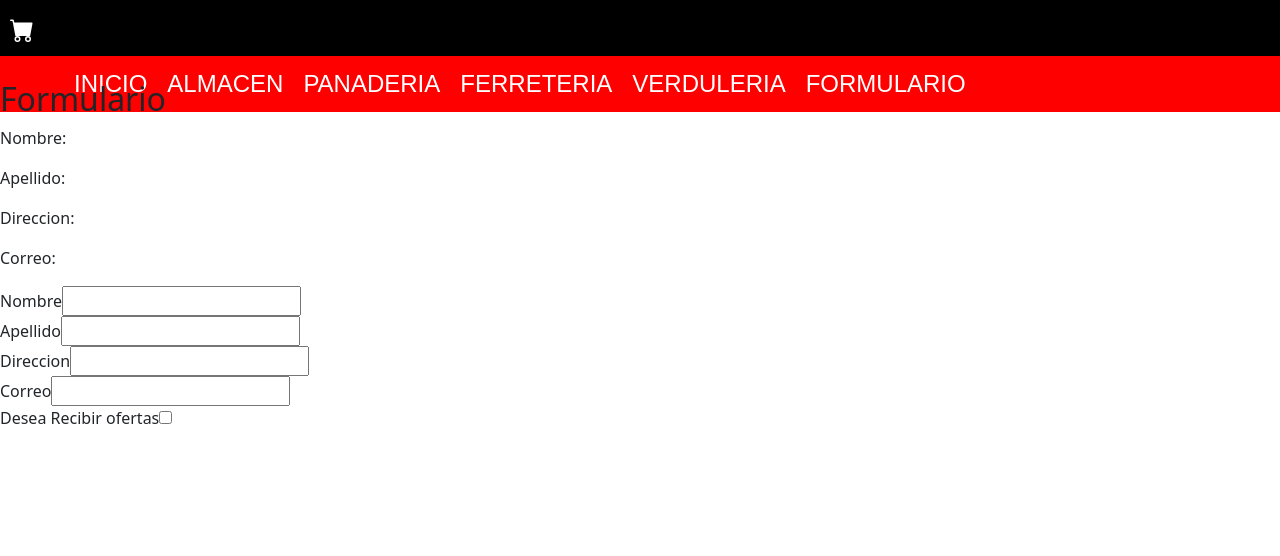
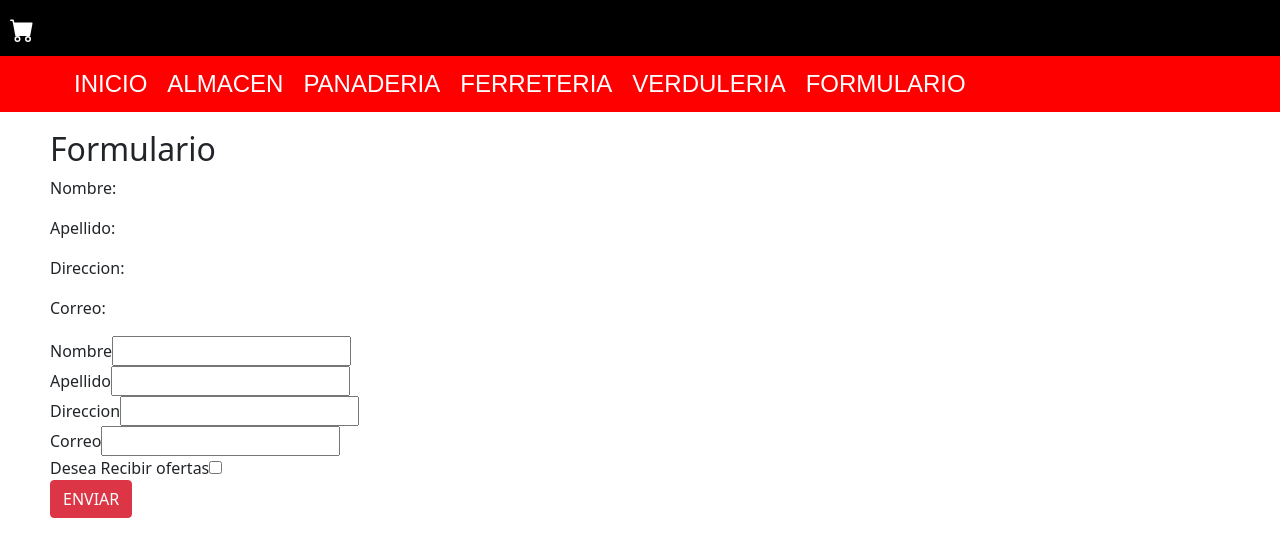
Before and after one commit to OrtegaSebastian/ReactFinalEcommerce, a React (Create React App) app: page /categoria/formulario in a window 1280 px wide. Shown: the top 556 px of the page. Built offline with nearby package versions, Linux system fonts and the light colour scheme.

Commit message:
pendienteNetlify

```diff
--- a/src/components/Cart/Cart.jsx
+++ b/src/components/Cart/Cart.jsx
@@ -31,7 +31,7 @@ const Carrito = () => {
         carrito.map((producto) =>
         <CarritoItem key={producto.item.id} producto={producto.item} />)
         )}
-     <button  className="btn btn-outline-primary"  onClick={generarOrden} >Terminar Compra</button>
+    <button  className="btn btn-outline-primary"  onClick={generarOrden} >Terminar Compra</button>
     </div>
     <button onClick={VaciarCarrito} className="btn btn-outline-danger"> Borrar carrito</button>
     <p>El precio total de los productos es {PrecioTotal()} </p>
--- a/src/components/CartWidget/CartWidget.jsx
+++ b/src/components/CartWidget/CartWidget.jsx
@@ -1,4 +1,5 @@
 //logo de compras BiCart
+
 import React from 'react'
 import { BsCartFill } from 'react-icons/bs'
 
--- a/src/components/Form/Formulario.jsx
+++ b/src/components/Form/Formulario.jsx
@@ -12,7 +12,7 @@ const Formulario = () => {
 
     const ofertas = watch('incluirOfertas')
 
-    return <div>
+    return <div style={{margin:("30px","50px","50px","50px") }} className="col-md6" >
 
         <h2>Formulario</h2>
         <p>Nombre: {watch('nombre')}</p>
@@ -58,7 +58,7 @@ const Formulario = () => {
             {ofertas && (
                 <div>Se enviaran ofertas</div>
             )}
-            <imput type="submit" value ="Enviar"/>
+        <button className="btn btn-danger" value ="Enviar">ENVIAR</button>
         </form>
 
     </div>
--- a/src/components/ItemCount/ItemCount.jsx
+++ b/src/components/ItemCount/ItemCount.jsx
@@ -5,7 +5,7 @@ function Contar({ stock, inicial, onAdd }) {
 
 
   let [cantidad, setCantidad] = useState(inicial);
-  let [mostrar, setMostrar] = useState(true);
+
   const aumentarCantidad = () => {
     if (cantidad < stock) setCantidad(cantidad+1);
   };
--- a/src/components/ItemList/Item.jsx
+++ b/src/components/ItemList/Item.jsx
@@ -10,7 +10,7 @@ const Item = ({ producto }) => {
     >
       <div className="card w-100 mt5">
         <div className="card-header">
-         <h3 className="m-2 p-1"> {`${nombre} - ${marca}`}</h3>
+        <h3 className="m-2 p-1"> {`${nombre} - ${marca}`}</h3>
         </div>
         <h5 className="m-3">Precio del producto =   {precio}</h5>
       <div className="card-body">
```
Also changed, not shown: src/FireBase/config.js (indentation only), src/components/NavBarComponents.js (indentation only), 1 other file (tests, documents, lock files or other folders).
